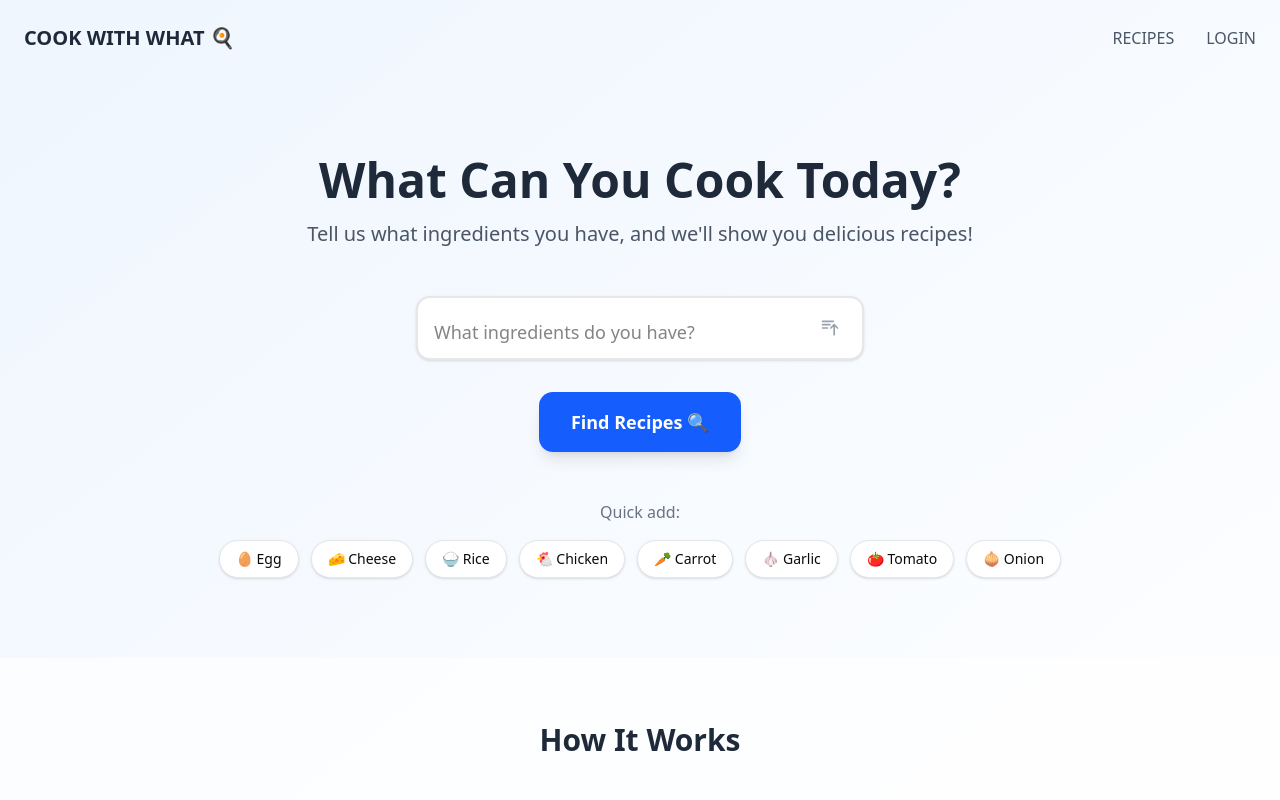
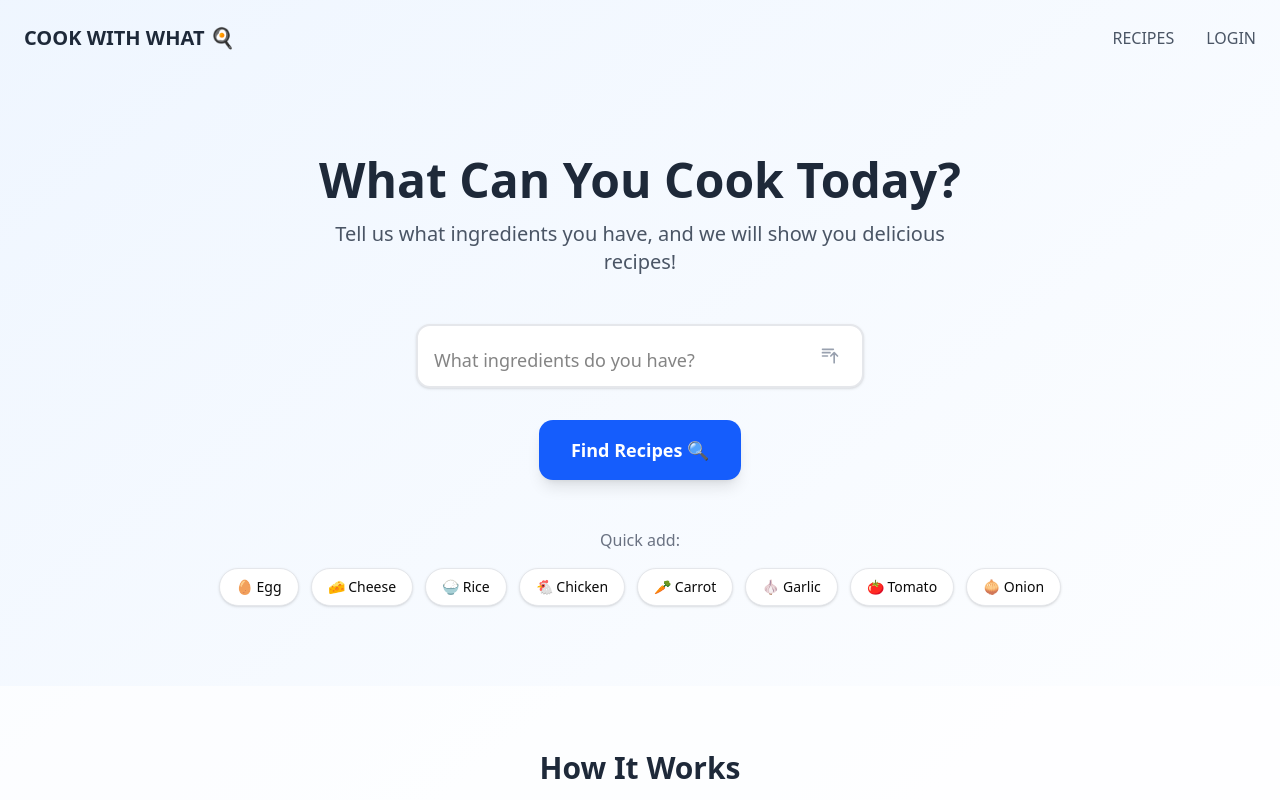
Before and after one commit to SandraTan08/what_can_i_cook, a Next.js app in the folder what-can-i-cook-app/: page / in a window 1280 px wide. Shown: the top 800 px of the page. Built offline with nearby package versions, Linux system fonts and the light colour scheme.

Commit message:
fix deployment errors

```diff
--- a/what-can-i-cook-app/app/page.tsx
+++ b/what-can-i-cook-app/app/page.tsx
@@ -78,7 +78,7 @@ export default function HomePage() {
         <div className="text-center mb-8 sm:mb-12">
           <h1 className="text-3xl sm:text-5xl font-bold text-gray-800 mb-4">What Can You Cook Today?</h1>
           <p className="text-lg sm:text-xl text-gray-600 max-w-2xl mx-auto">
-            Tell us what ingredients you have, and we'll show you delicious recipes!
+            Tell us what ingredients you have, and we will show you delicious recipes!
           </p>
         </div>
 
--- a/what-can-i-cook-app/app/results/page.tsx
+++ b/what-can-i-cook-app/app/results/page.tsx
@@ -87,6 +87,7 @@ export default function ResultsPage() {
     setUserIngredients(newIngredients)
   }
 
+  // eslint-disable-next-line @typescript-eslint/no-unused-vars
   const getMissingIngredients = (recipe: Recipe): string[] => {
     return recipe.ingredients.filter(
       (ingredient) =>
```
